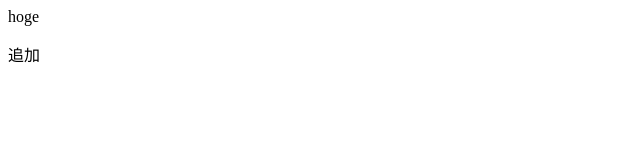
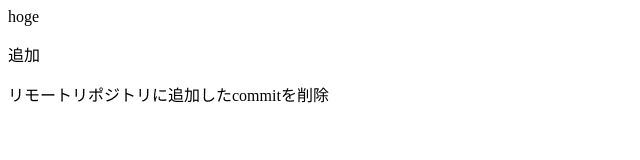
Before and after one commit to JUNoym/git, a plain HTML site: page index.html in a window 1280 px wide. Shown: the whole page, without its empty margins (0-640 px from the left). Drawn offline with Linux system fonts and the light colour scheme.

```diff
--- a/index.html
+++ b/index.html
@@ -1,2 +1,3 @@
 <p>hoge</p>
 <p>追加</p>
+<p>リモートリポジトリに追加したcommitを削除</p>
```
